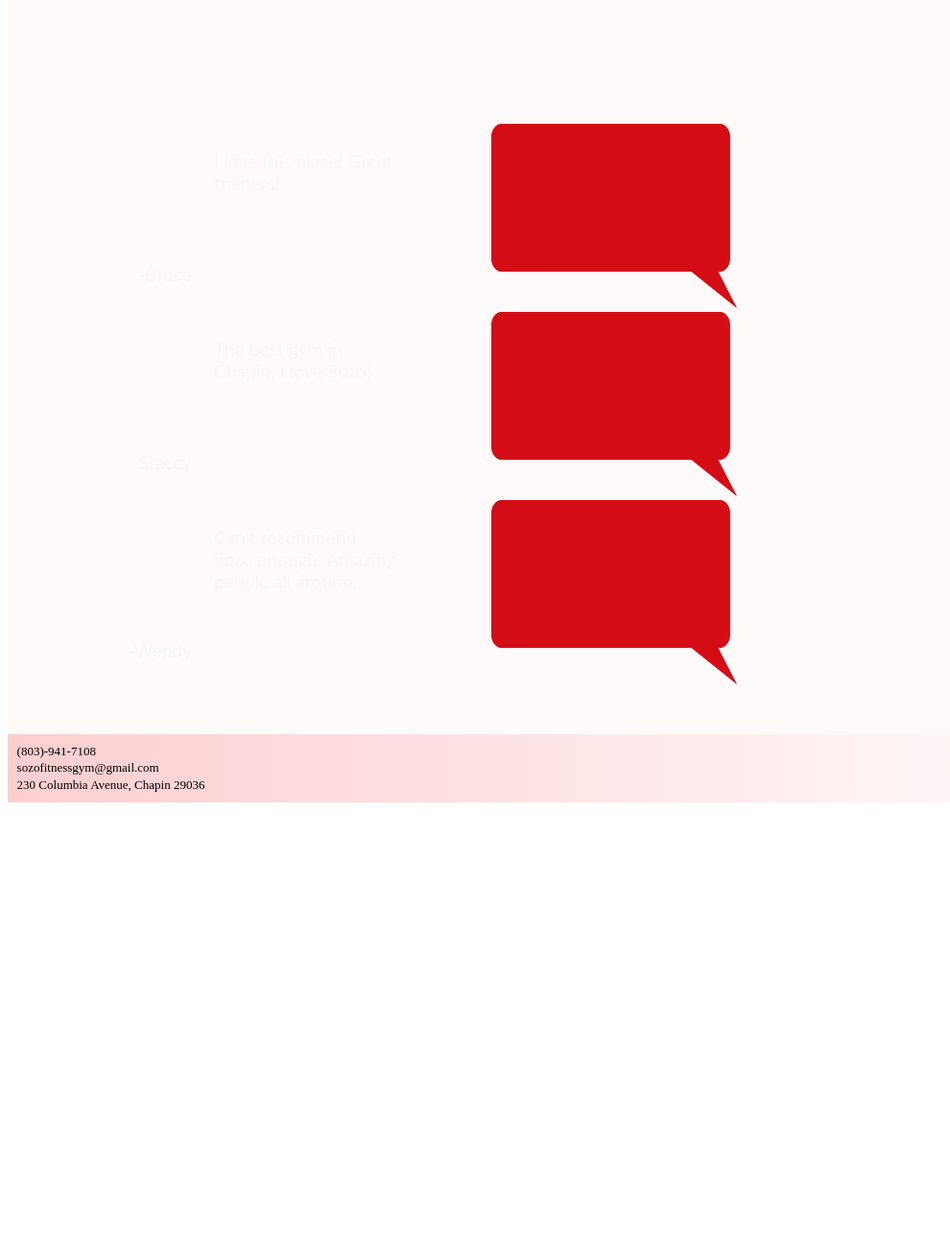
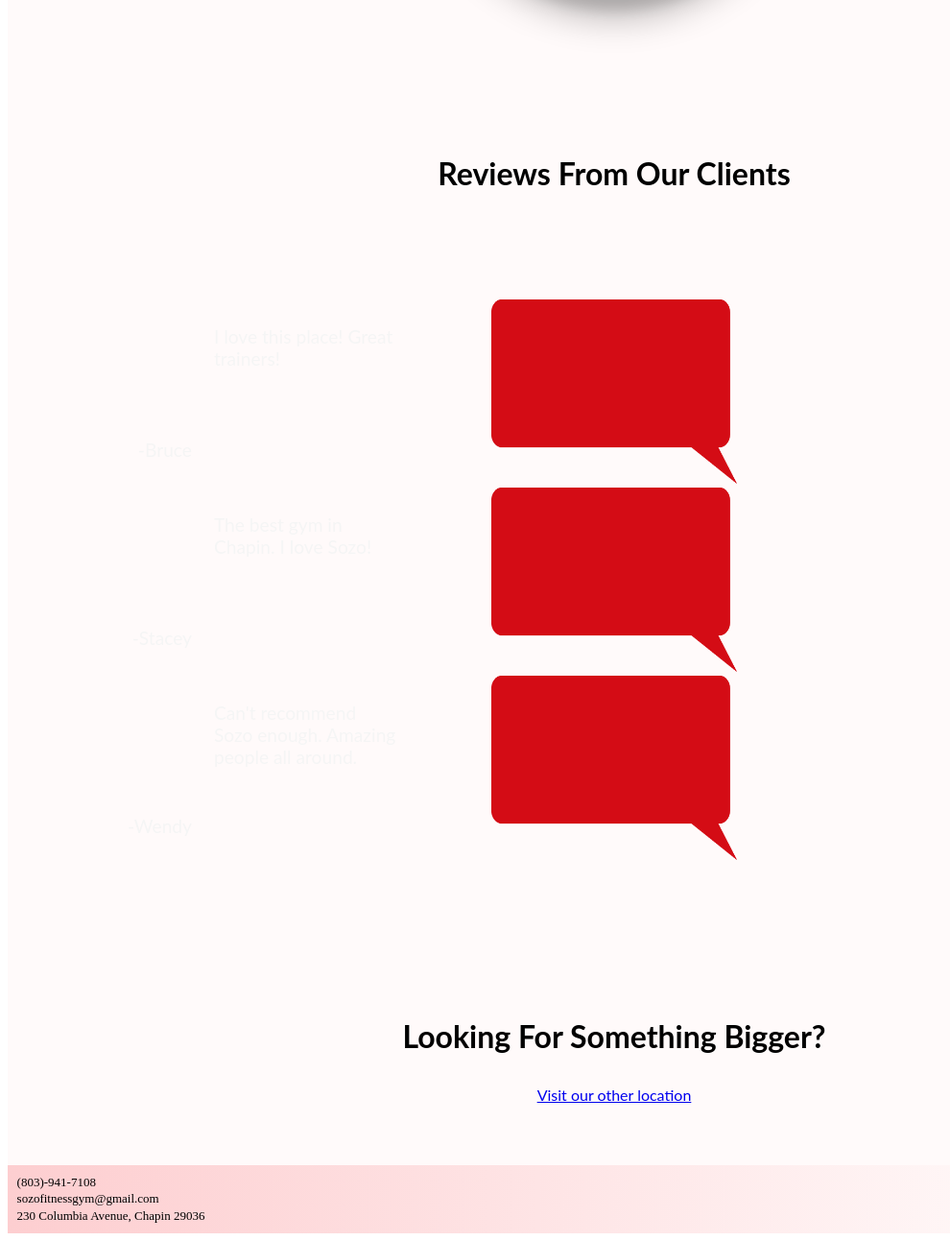
Before and after one commit to jacobrocks1212/sozo-personal-fitness, a Gatsby site: page /mission in a window 1280 px wide. Shown: the part 1357-2650 px from the top of the page at 96% size, without its empty margins (0-990 px from the left). Before the commit the page ends 2201 px from the top, so only its background shows below. Built offline with nearby package versions, Linux system fonts and the light colour scheme; Gatsby itself is replaced by a stand-in of ours.

Commit message:
commit before clone

```diff
--- a/src/components/testimonial.js
+++ b/src/components/testimonial.js
@@ -7,6 +7,7 @@ const Testimonial = props => {
   return (
     <div className="testimonial">
       <img className="testimonial-img" src={bubble} />
+      <div className="testimonial-shadow"></div>
       <div className="testimonial-text-container">
         <p className="testimonial-message">{props.message}</p>
         <p className="testimonial-name">-{props.name}</p>
--- a/src/pages/mission.js
+++ b/src/pages/mission.js
@@ -1,6 +1,6 @@
 import React from "react"
 import { graphql, useStaticQuery } from "gatsby"
-import { Col, Row, Container } from "reactstrap"
+import { Col, Row, Container, Button } from "reactstrap"
 import Layout from "../components/layout"
 import Profile from "../components/profile"
 import Testimonial from "../components/testimonial"
@@ -43,6 +43,11 @@ const MissionPage = () => {
           bio={data.site.siteMetadata.mission_statement}
         />
         <div className="mission-testimonials">
+          <div className="mission-testimonials-title-container">
+            <p className="mission-testimonials-title">
+              Reviews From Our Clients
+            </p>
+          </div>
           <Container>
             <Row>
               <Col>
@@ -66,6 +71,16 @@ const MissionPage = () => {
             </Row>
           </Container>
         </div>
+        <div className="mission-alt">
+          <p className="mission-alt-title">Looking For Something Bigger?</p>
+          <Button
+            href="https://www.sozofitnessgym.com/"
+            target="_blank"
+            className="mission-alt-subtitle-container"
+          >
+            <p className="mission-alt-subtitle">Visit our other location</p>
+          </Button>
+        </div>
       </div>
     </Layout>
   )
--- a/src/styles/mission.css
+++ b/src/styles/mission.css
@@ -9,3 +9,45 @@
 .mission-testimonials {
   padding-top: 10vw;
 }
+
+.mission-testimonials-title-container {
+}
+
+.mission-testimonials-title {
+  font-size: 2.5vw;
+  font-weight: 700;
+  font-family: "Lato", sans-serif;
+  text-align: center;
+  padding-bottom: 5rem;
+}
+
+.mission-alt {
+  padding-top: 10vw;
+  text-align: center;
+}
+
+.mission-alt-title {
+  font-size: 2.5vw;
+  font-weight: 700;
+  font-family: "Lato", sans-serif;
+}
+
+.mission-alt-subtitle-container {
+  background-color: rgb(212, 12, 21);
+  transition: 0.5s all ease;
+  border: none;
+  box-shadow: 0 19px 38px rgba(0, 0, 0, 0.3), 0 15px 12px rgba(0, 0, 0, 0.1);
+}
+
+.mission-alt-subtitle-container:hover {
+  background-color: rgb(177, 12, 20);
+}
+
+.mission-alt-subtitle {
+  margin-top: 0.7rem;
+  font-family: "Lato", sans-serif;
+}
+
+.mission-alt-subtitle:hover {
+  text-decoration: none;
+}
--- a/src/styles/profile.css
+++ b/src/styles/profile.css
@@ -21,4 +21,5 @@
   width: 30vw;
   height: 30vw;
   border-radius: 50%;
+  box-shadow: 0 19px 38px rgba(0, 0, 0, 0.3), 0 15px 12px rgba(0, 0, 0, 0.1);
 }
```
Also changed, not shown: src/styles/testimonial.css (+11 -0 lines).
